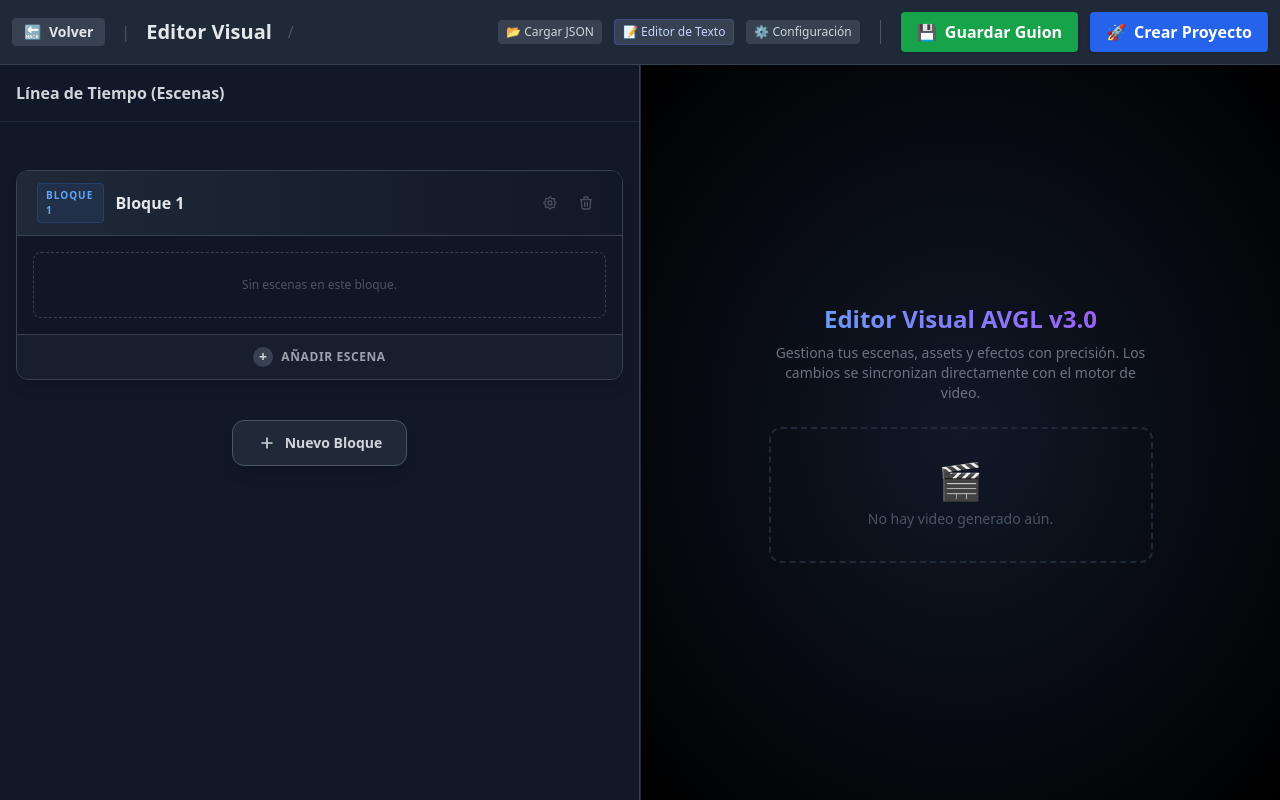
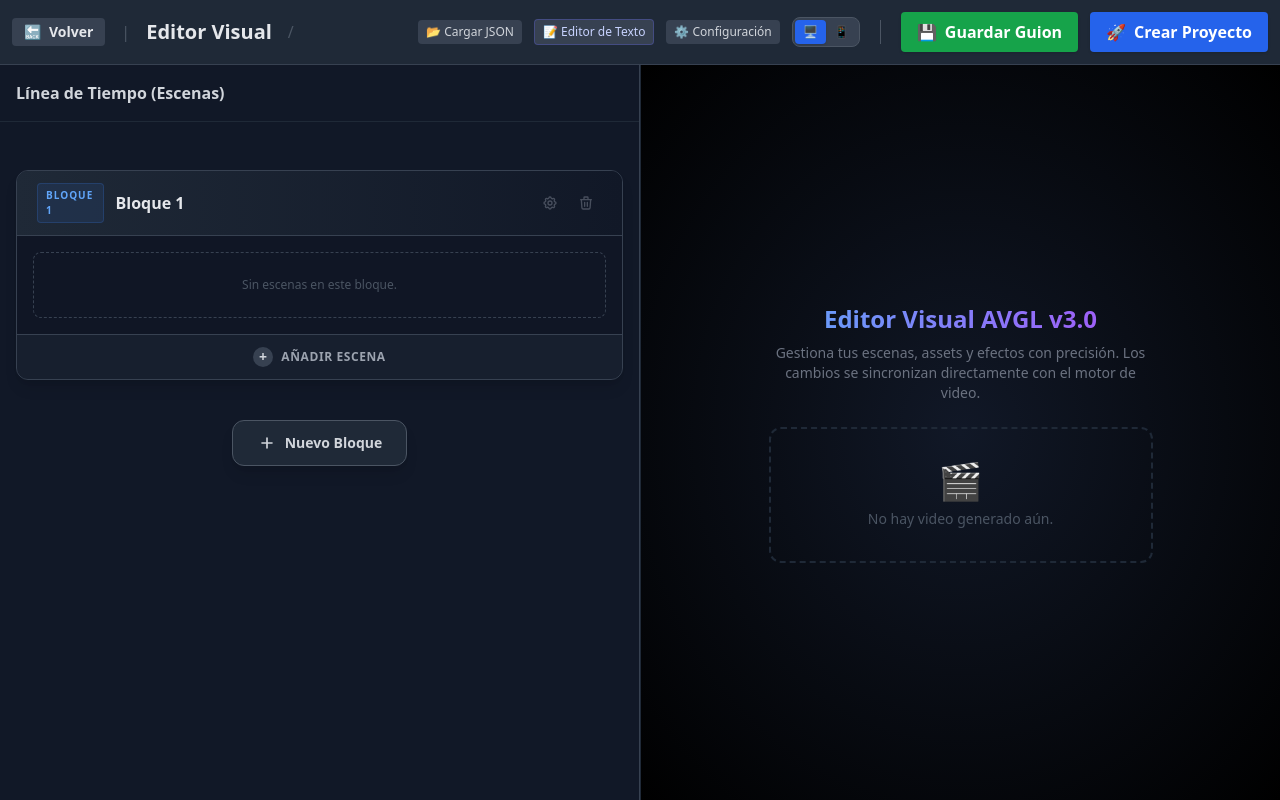
Before and after one commit to cyborg001/aivideogen, a Django app: page /script/editor/ in a window 1280 px wide. Run offline with Django 5.2, Linux system fonts and the light colour scheme; some libraries are stand-ins or nearby versions.

Commit message:
Implement aspect ratio toggle for horizontal/vertical formats

```diff
--- a/aivideogen/generator/templates/generator/project_editor.html
+++ b/aivideogen/generator/templates/generator/project_editor.html
@@ -37,7 +37,7 @@
 </head>
 
 <body class="bg-gray-900 text-white h-screen flex flex-col overflow-hidden"
-    x-data="scriptEditor({{ project.id|default:'null' }}, '{{ project.title|default:'Nuevo Guion'|escapejs }}', {{ project.music_volume|default:0.15 }}, '{{ project.background_music.file.name|default:''|escapejs }}', '{{ project.voice_id|default:''|escapejs }}', {{ project.auto_upload_youtube|yesno:'true,false' }}, {{ is_standalone|yesno:'true,false' }})">
+    x-data="scriptEditor({{ project.id|default:'null' }}, '{{ project.title|default:'Nuevo Guion'|escapejs }}', {{ project.music_volume|default:0.15 }}, '{{ project.background_music.file.name|default:''|escapejs }}', '{{ project.voice_id|default:''|escapejs }}', {{ project.auto_upload_youtube|yesno:'true,false' }}, {{ is_standalone|yesno:'true,false' }}, '{{ project.aspect_ratio|default:'landscape' }}')">
 
     <!-- NAV (Simplified) -->
     <nav class="bg-gray-800 border-b border-gray-700 p-3 flex justify-between items-center shrink-0">
@@ -61,6 +61,20 @@
                 Editor de Texto</button>
             <button @click="showSettingsModal = true"
                 class="text-xs bg-gray-700 hover:bg-gray-600 px-2 py-1 rounded text-gray-300">⚙️ Configuración</button>
+
+            <!-- Aspect Ratio Toggle -->
+            <div class="flex bg-gray-700 p-0.5 rounded-lg border border-gray-600">
+                <button @click="projectSettings.aspect_ratio = 'landscape'"
+                    class="px-2 py-1 rounded transition flex items-center gap-1"
+                    :class="projectSettings.aspect_ratio === 'landscape' ? 'bg-blue-600 text-white shadow' : 'text-gray-400 hover:text-gray-200'">
+                    <span class="text-xs font-bold">🖥️</span>
+                </button>
+                <button @click="projectSettings.aspect_ratio = 'portrait'"
+                    class="px-2 py-1 rounded transition flex items-center gap-1"
+                    :class="projectSettings.aspect_ratio === 'portrait' ? 'bg-purple-600 text-white shadow' : 'text-gray-400 hover:text-gray-200'">
+                    <span class="text-xs font-bold">📱</span>
+                </button>
+            </div>
 
             <div class="w-px h-6 bg-gray-600 mx-2"></div>
 
@@ -773,7 +787,7 @@
     </div>
     <script>
         document.addEventListener('alpine:init', () => {
-            Alpine.data('scriptEditor', (projectId, initialTitle, initialVol, initialMusicName, initialVoice, initialAutoUpload, isStandalone = false) => ({
+            Alpine.data('scriptEditor', (projectId, initialTitle, initialVol, initialMusicName, initialVoice, initialAutoUpload, isStandalone = false, initialAspectRatio = 'landscape') => ({
                 projectId: projectId,
                 isStandalone: isStandalone,
                 script: {},
@@ -798,6 +812,7 @@
                     background_music: initialMusicName,
                     voice_id: initialVoice,
                     auto_upload: initialAutoUpload,
+                    aspect_ratio: initialAspectRatio,
                     voice_speed: '+0%'
                 },
 
@@ -872,6 +887,7 @@
                     this.script.music_volume = parseFloat(this.projectSettings.music_volume);
                     this.script.background_music = this.projectSettings.background_music;
                     this.script.voice = this.projectSettings.voice_id;
+                    this.script.aspect_ratio = this.projectSettings.aspect_ratio;
 
                     // Payload
                     const payload = {
--- a/aivideogen/generator/views.py
+++ b/aivideogen/generator/views.py
@@ -624,6 +624,7 @@ def create_project_from_editor(request):
             status='pending',
             script_text=json.dumps(script, indent=4, ensure_ascii=False),
             voice_id=voice_id,
+            aspect_ratio=settings.get('aspect_ratio') or script.get('aspect_ratio', 'landscape'),
             music_volume=float(settings.get('music_volume', 0.15)),
             auto_upload_youtube=bool(settings.get('auto_upload', False))
         )
@@ -746,6 +747,9 @@ def save_project_script_json(request, project_id):
                     project.music_volume = float(settings_data['music_volume'])
                 except:
                     pass
+
+            if 'aspect_ratio' in settings_data:
+                project.aspect_ratio = settings_data['aspect_ratio']
 
             # Global Music (filename string)
             if 'background_music' in settings_data:
```
